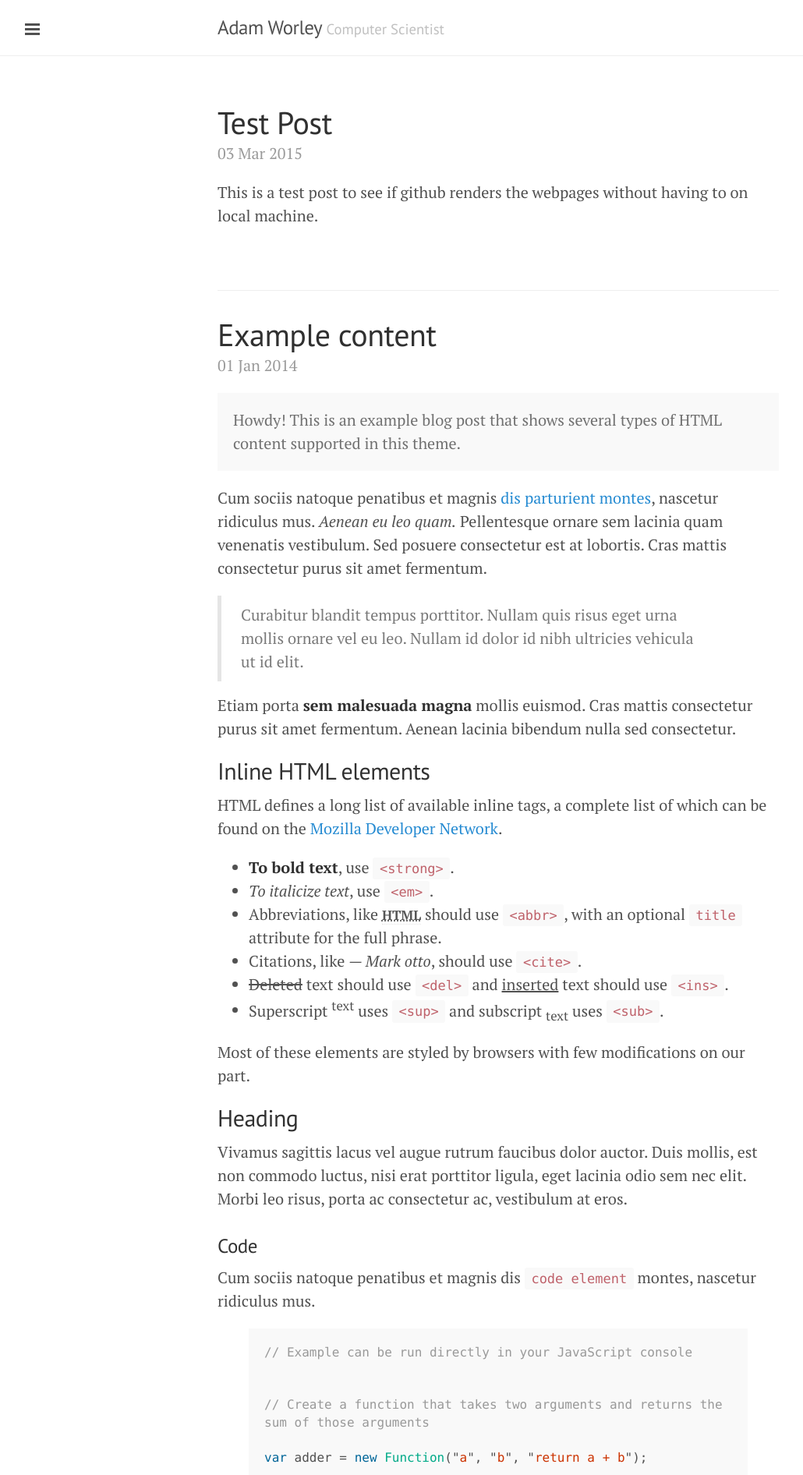
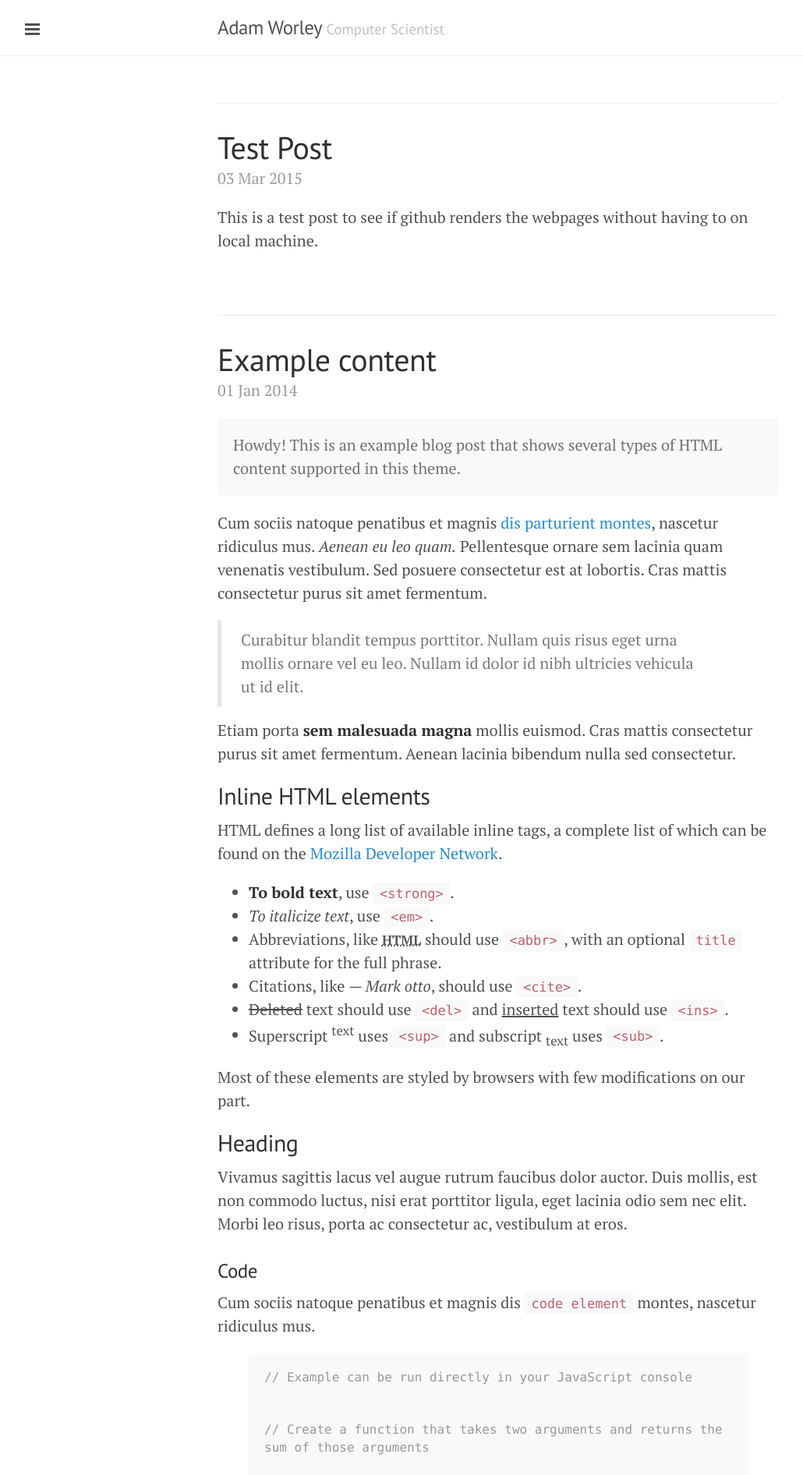
Before and after one commit to AdamWorley/AdamWorley.github.io, a Jekyll site: the page built from index.html, in a window 1280 px wide. Shown: the top 1892 px of the page at 78% size, without its empty margins (1-1031 px from the left). Built offline with Jekyll 4.4.1, drawn with Linux system fonts in a browser that asks for light colours; Markdown is read by kramdown in place of the engine named in the settings; the list of posts is cut into pages by our own code.

Commit message:
Update index.html

```diff
--- a/index.html
+++ b/index.html
@@ -6,6 +6,7 @@ title: Home
 <div class="posts">
   {% for post in paginator.posts %}
   <div class="post">
+    <hr>
     <h1 class="post-title">
       <a href="{{ post.url }}">
         {{ post.title }}
@@ -16,7 +17,6 @@ title: Home
 
     {{ post.content }}
   </div>
-  <hr>
   {% endfor %}
 </div>
 
```
